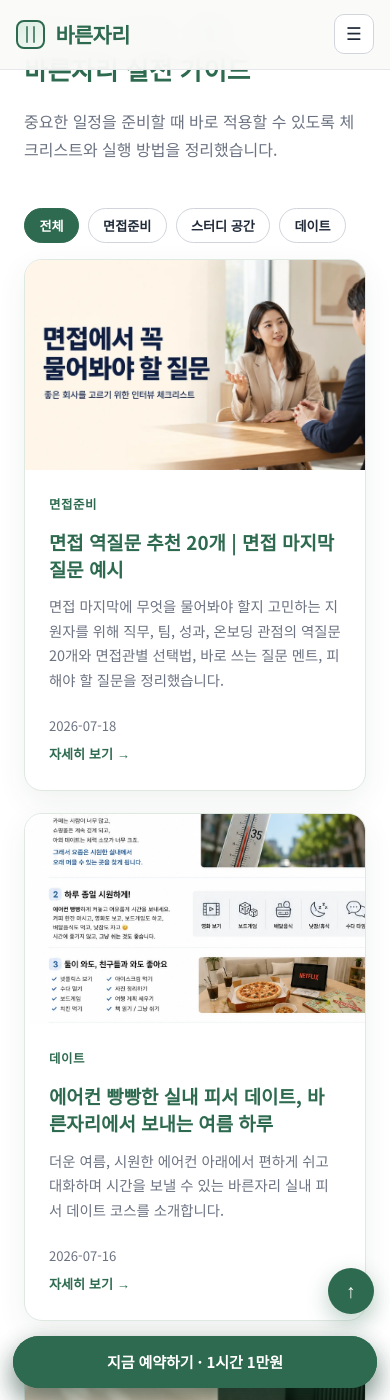
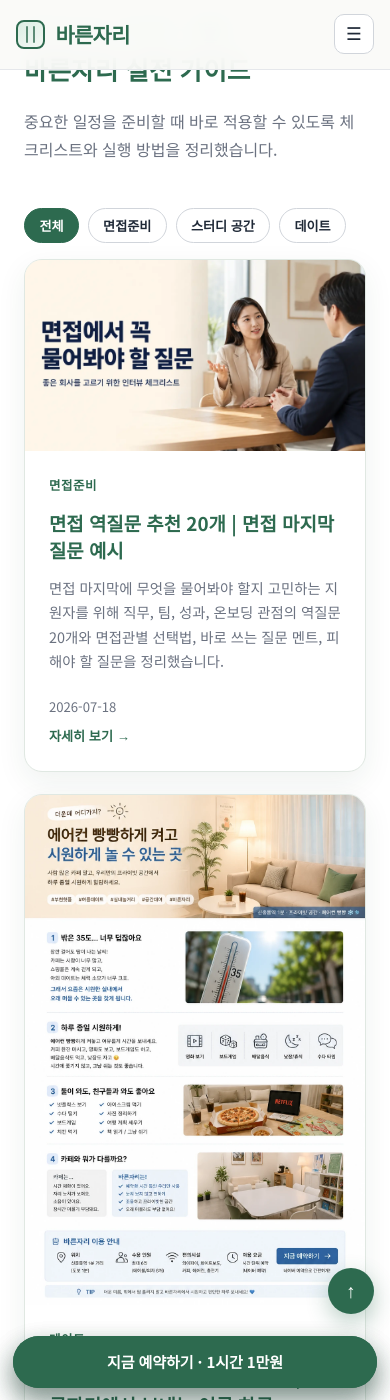
Before and after one commit to bareunspace/blog, a Jekyll site: the page built from index.html, in a window 390 px wide and 1400 px high, scrolled down 5434 px. Built offline with Jekyll 4.4.1, drawn with Linux system fonts in a browser that asks for light colours.

Commit message:
Preserve guide thumbnails on mobile

```diff
--- a/styles/main.css
+++ b/styles/main.css
@@ -574,7 +574,7 @@ section { padding: 5rem 1.5rem; }
 }
 #practical-guides .blog-guide-image.blog-guide-image-contain img,
 .practical-guides-layout .blog-guide-image.blog-guide-image-contain img {
-  object-fit: cover;
+  object-fit: contain;
   padding: 0;
 }
 .blog-featured-content {
@@ -3279,6 +3279,18 @@ main.tutoring-guide .guide-booking-panel .section-desc {
   .blog-guide-image {
     height: 210px;
   }
+  #practical-guides .blog-guide-image,
+  .practical-guides-layout .blog-guide-image {
+    aspect-ratio: auto;
+    height: auto;
+  }
+  #practical-guides .blog-guide-image img,
+  .practical-guides-layout .blog-guide-image img {
+    display: block;
+    height: auto;
+    object-fit: contain;
+    padding: 0;
+  }
   .blog-field-card {
     grid-template-rows: 210px 1fr;
   }
```
